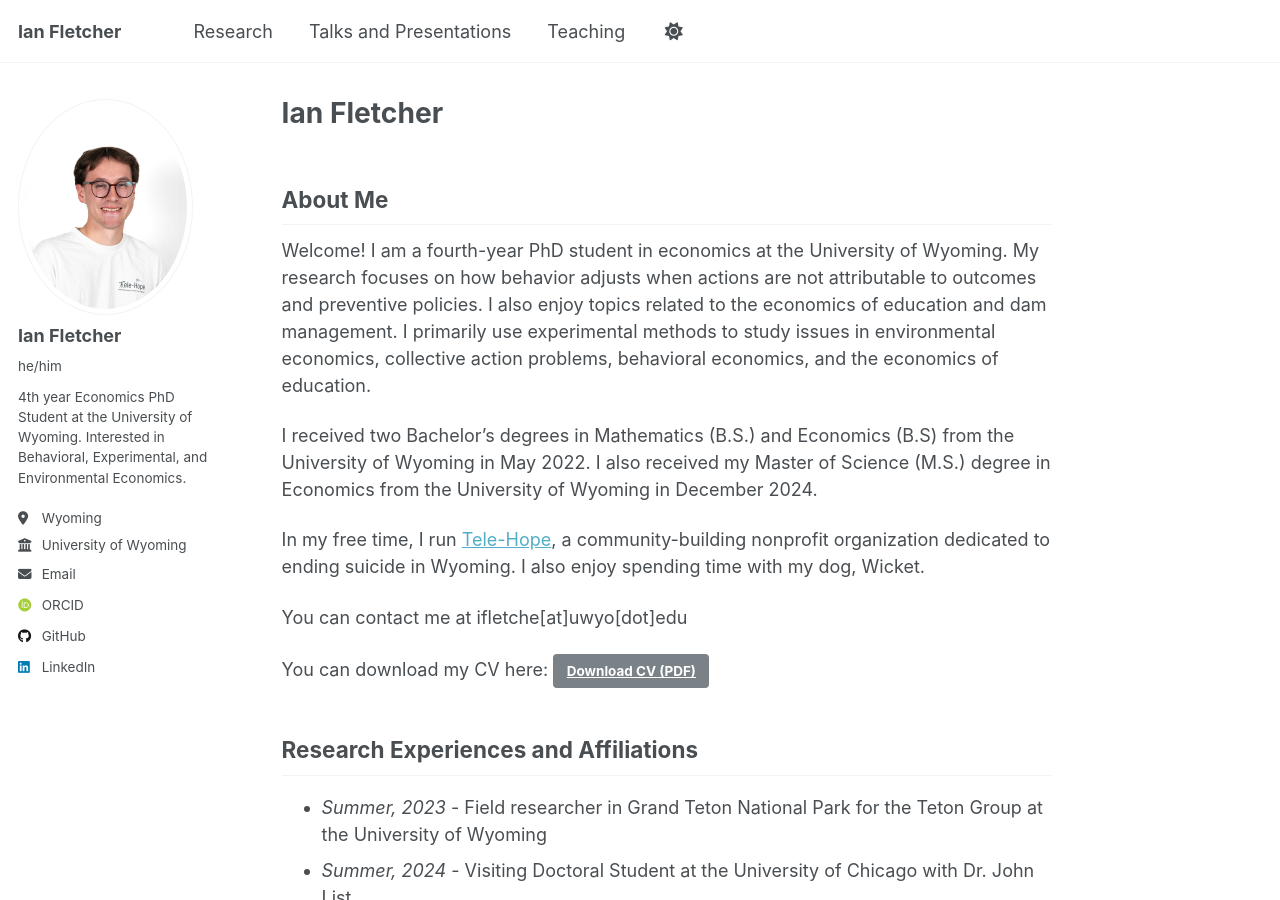
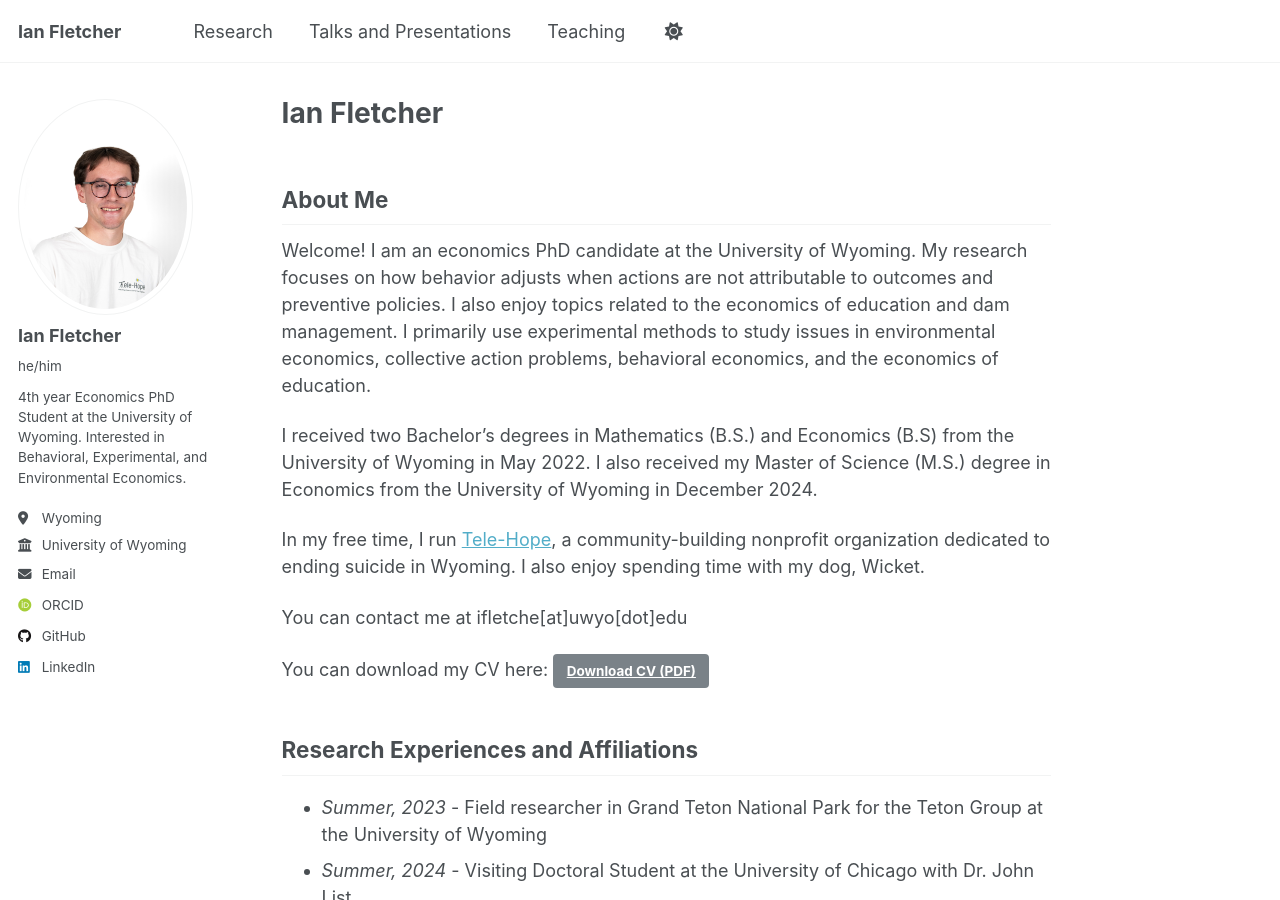
Before and after one commit to fletcherian/fletcherian.github.io, a Jekyll site: the page built from _pages/about.md, in a window 1280 px wide and 900 px high. Built offline with Jekyll 4.4.1, drawn with Linux system fonts in a browser that asks for light colours; some web fonts are replaced; a script that is not in the unit is left out.

Commit message:
Update about.md

```diff
--- a/_pages/about.md
+++ b/_pages/about.md
@@ -8,7 +8,7 @@ redirect_from:
 ---
 ## About Me
 
-Welcome! I am a fourth-year PhD student in economics at the University of Wyoming. My research focuses on how behavior adjusts when actions are not attributable to outcomes and preventive policies. I also enjoy topics related to the economics of education and dam management. I primarily use experimental methods to study issues in environmental economics, collective action problems, behavioral economics, and the economics of education.
+Welcome! I am an economics PhD candidate at the University of Wyoming. My research focuses on how behavior adjusts when actions are not attributable to outcomes and preventive policies. I also enjoy topics related to the economics of education and dam management. I primarily use experimental methods to study issues in environmental economics, collective action problems, behavioral economics, and the economics of education.
 
 I received two Bachelor's degrees in Mathematics (B.S.) and Economics (B.S) from the University of Wyoming in May 2022. I also received my Master of Science (M.S.) degree in Economics from the University of Wyoming in December 2024.
 
```
